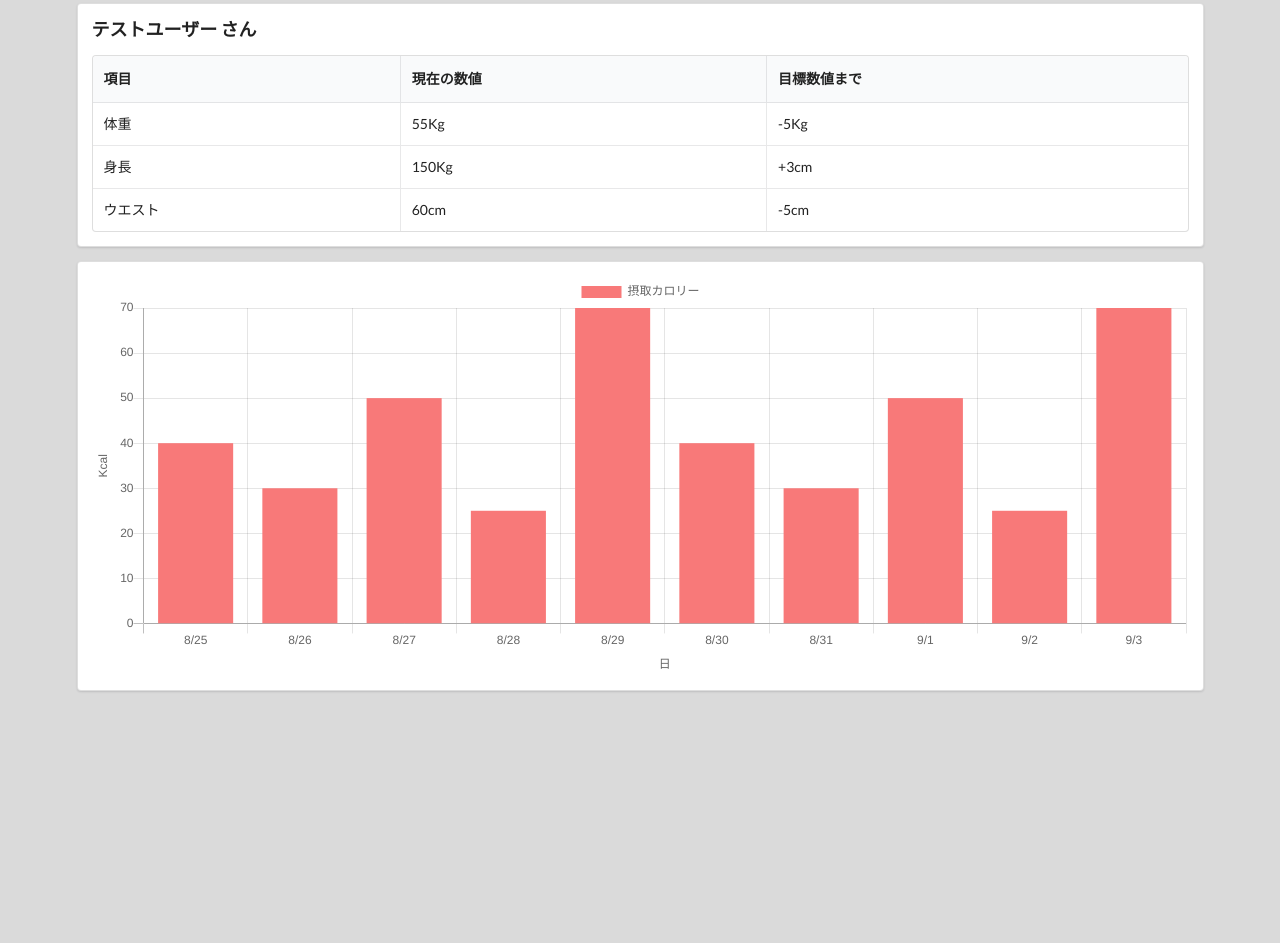
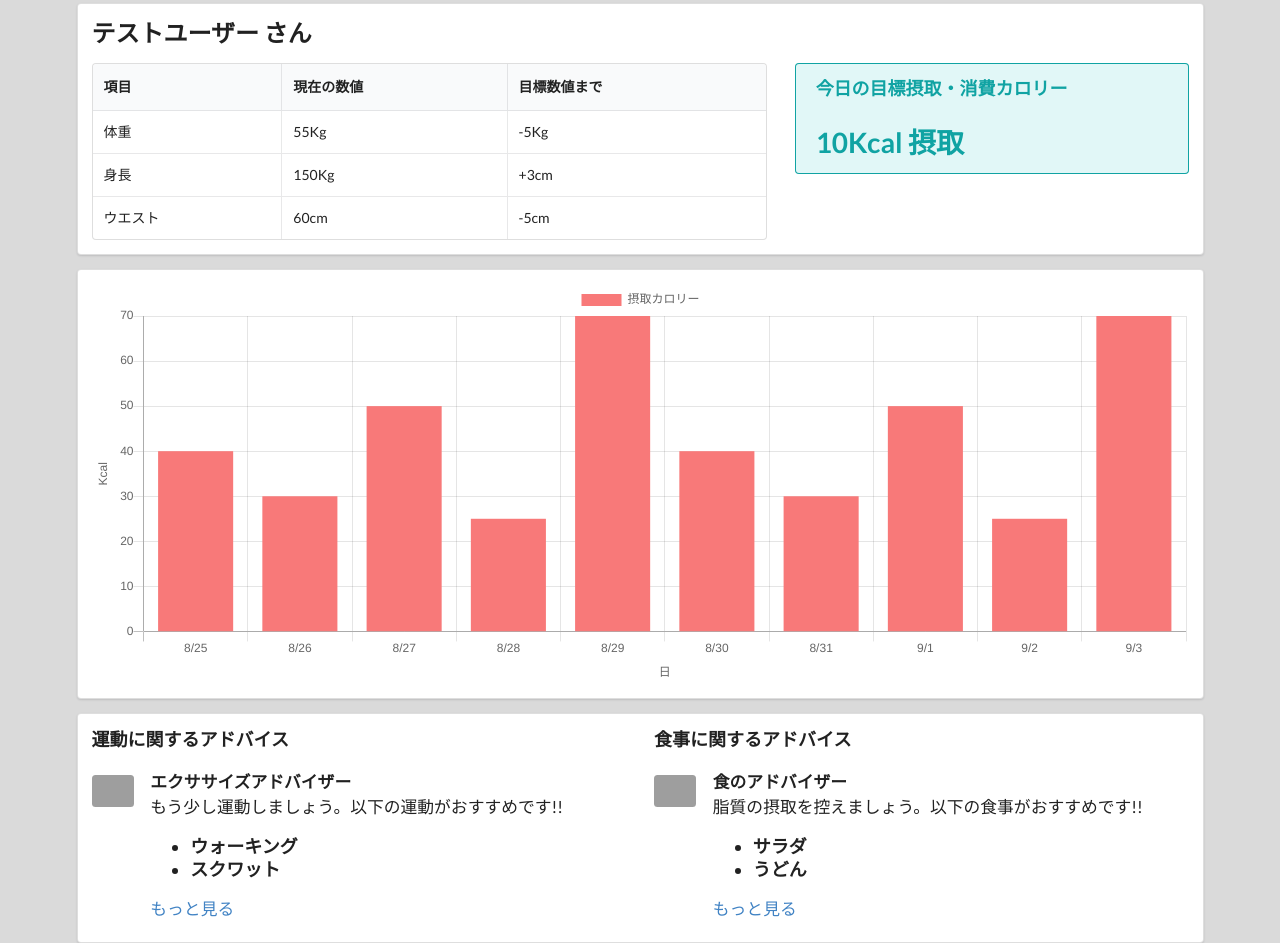
Before and after one commit to leesh0/mti-internship, a Vue app: page / in a window 1280 px wide. Shown: the part 80-1023 px from the top of the page. Before the commit the page ends 800 px from the top, so only its background shows below. Built offline with nearby package versions, Linux system fonts and the light colour scheme; no server answers; sample sign-in values are in the browser's storage; grey boxes are pictures that could not be loaded.

Commit message:
Home画面を修正

```diff
--- a/src/components/BarChart.vue.vue
+++ b/src/components/BarChart.vue.vue
@@ -3,9 +3,7 @@ import { Bar } from "vue-chartjs";
 export default {
   extends: Bar,
   data() {
-    return {
-      chartdata: {
-        labels: [
+    const labelsArray = [
       "8/25",
       "8/26",
       "8/27",
@@ -16,12 +14,16 @@ export default {
       "9/1",
       "9/2",
       "9/3",
-        ],
+    ];
+    const dataArray = [40, 30, 50, 25, 70, 40, 30, 50, 25, 70];
+    return {
+      chartdata: {
+        labels: labelsArray,
         datasets: [
           {
             label: ["摂取カロリー"],
             backgroundColor: "#f87979",
-            data: [40, 30, 50, 25, 70, 40, 30, 50, 25, 70],
+            data: dataArray,
           },
         ],
       },
--- a/src/views/Home.vue
+++ b/src/views/Home.vue
@@ -4,7 +4,10 @@
     <div class="ui main container">
       <!-- 基本的なコンテンツはここに記載する -->
       <div class="ui segment">
-        <h3>テストユーザー さん</h3>
+        <h2>テストユーザー さん</h2>
+        <!--  -->
+        <div class="ui grid">
+          <div class="ten wide column">
             <table class="ui celled table">
               <thead>
                 <tr>
@@ -32,8 +35,74 @@
               </tbody>
             </table>
           </div>
+          <div class="six wide column">
+            <div class="ui teal message">
+              <h3>今日の目標摂取・消費カロリー</h3>
+              <h1>10Kcal 摂取</h1>
+            </div>
+          </div>
+        </div>
+      </div>
       <div class="ui segment">
         <BarChart />
+      </div>
+      <div class="ui segment">
+        <div class="ui grid">
+          <div class="eight wide column">
+            <h3>運動に関するアドバイス</h3>
+            <div class="ui comments">
+              <div class="comment">
+                <a class="avatar">
+                  <img
+                    src="https://semantic-ui.com/images/avatar/small/stevie.jpg"
+                  />
+                </a>
+                <div class="content">
+                  <a class="author">エクササイズアドバイザー</a>
+                  <div class="text">
+                    もう少し運動しましょう。以下の運動がおすすめです!!
+                    <ul>
+                      <li>
+                        <h3>ウォーキング</h3>
+                      </li>
+                      <li>
+                        <h3>スクワット</h3>
+                      </li>
+                    </ul>
+                    <a href="">もっと見る</a>
+                  </div>
+                </div>
+              </div>
+            </div>
+          </div>
+          <div class="eight wide column">
+            <h3>食事に関するアドバイス</h3>
+            <div class="ui comments">
+              <div class="comment">
+                <a class="avatar">
+                  <img
+                    src="https://semantic-ui.com/images/avatar/small/stevie.jpg"
+                  />
+                </a>
+                <div class="content">
+                  <a class="author">食のアドバイザー</a>
+                  <div class="text">
+                    脂質の摂取を控えましょう。以下の食事がおすすめです!!
+                    <ul>
+                      <li>
+                        <h3>サラダ</h3>
+                      </li>
+                      <li>
+                        <h3>うどん</h3>
+                      </li>
+                    </ul>
+                    <a href="">もっと見る</a>
+                  </div>
+                </div>
+              </div>
+            </div>
+          </div>
+        </div>
       </div>
     </div>
   </div>
@@ -268,4 +337,7 @@ export default {
   font-size: 15px;
   margin-bottom: 10px;
 }
+.comment {
+  font-size: 120%;
+}
 </style>
```
Lines whose indentation alone changed are shown as unchanged.
